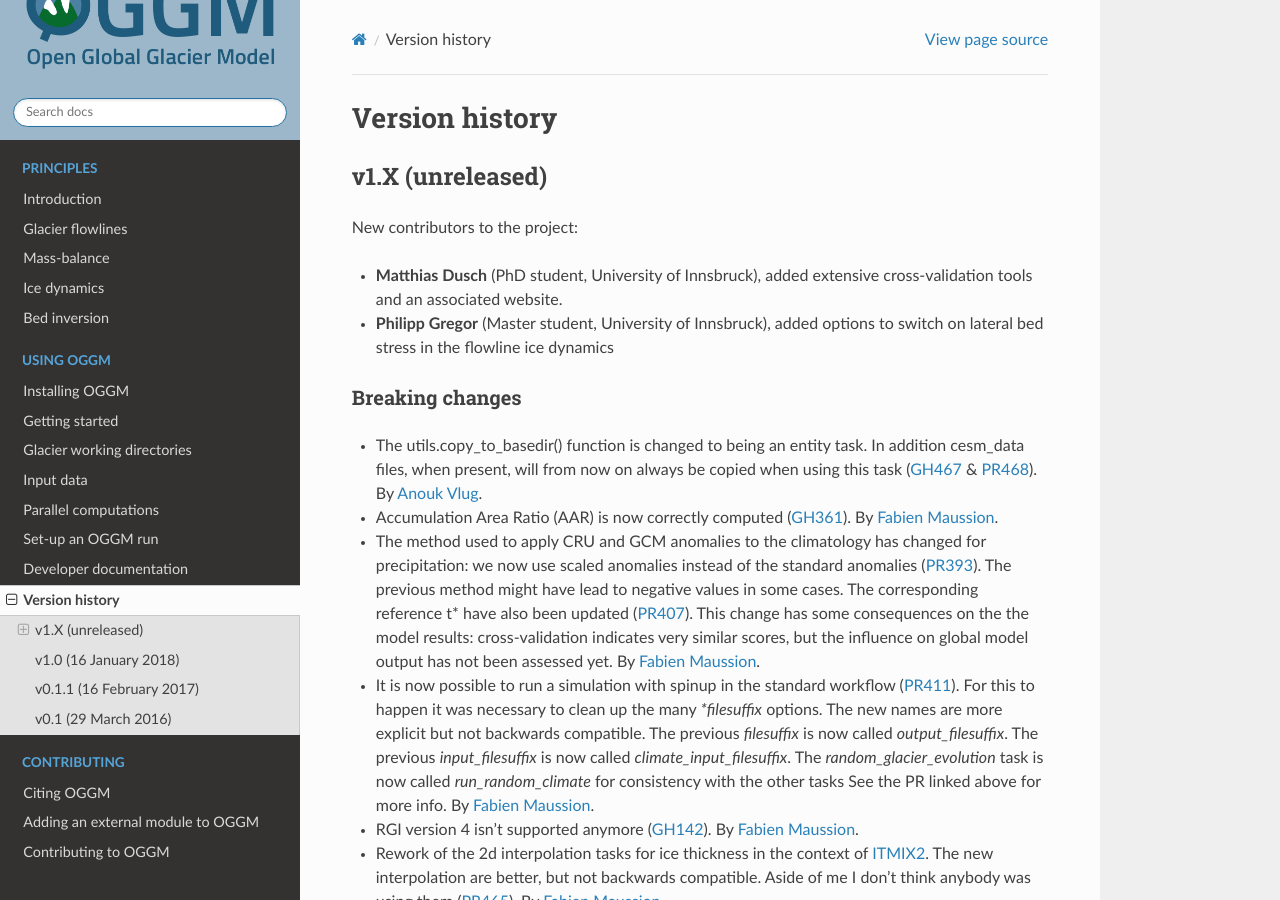
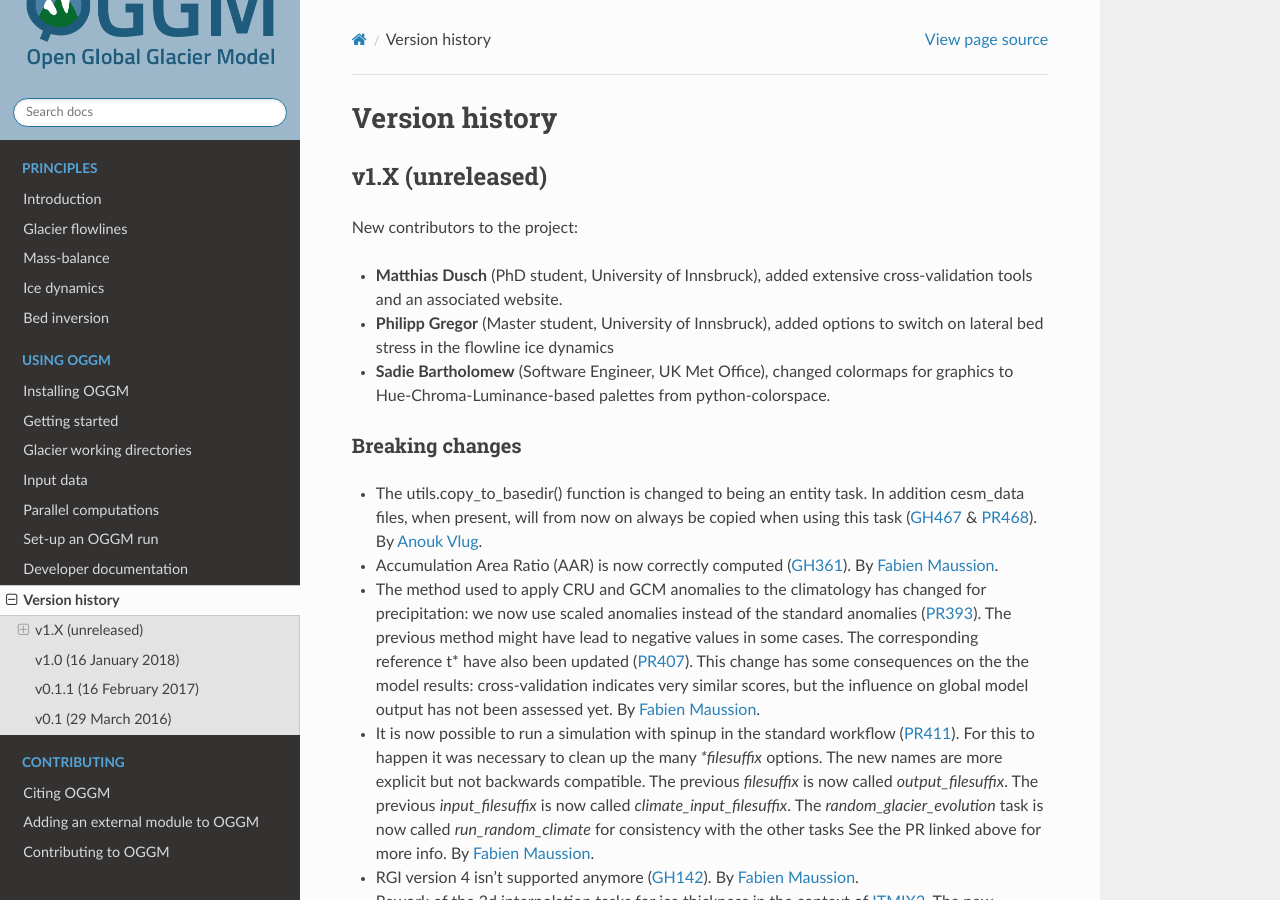
Before and after one commit to OGGM/oggm, a Sphinx documentation site: the page built from docs/whats-new.rst, in a window 1280 px wide and 900 px high. Built offline with Sphinx 7.4.7 and the Read the Docs theme 2.0.0, drawn with Linux system fonts in a browser that asks for light colours; the version number could not be read and is left out; some of the changed text lies outside the part shown.

Commit message:
Add dependency; document python-colorspace change; fix PEP8

```diff
--- a/docs/installing-oggm.rst
+++ b/docs/installing-oggm.rst
@@ -68,6 +68,7 @@ Other libraries:
     - boto3
     - `salem <https://github.com/fmaussion/salem>`_
     - `motionless <https://github.com/ryancox/motionless/>`_
+    - `python-colorspace <https://github.com/retostauffer/python-colorspace>`_
 
 Optional:
     - progressbar2 (displays the download progress)
--- a/docs/whats-new.rst
+++ b/docs/whats-new.rst
@@ -13,6 +13,8 @@ New contributors to the project:
   cross-validation tools and an associated website.
 - **Philipp Gregor** (Master student, University of Innsbruck), added options
   to switch on lateral bed stress in the flowline ice dynamics
+- **Sadie Bartholomew** (Software Engineer, UK Met Office), changed colormaps
+  for graphics to Hue-Chroma-Luminance-based palettes from python-colorspace.
 
 Breaking changes
 ~~~~~~~~~~~~~~~~
@@ -139,6 +141,9 @@ Enhancements
   also adds some safety checks at the calibration and computation of the
   mass-balance to make sure there is no misused parameters (:pull:`493`).
   By `Fabien Maussion <https://github.com/fmaussion>`_.
+- Changed colormaps for graphics to Hue-Chroma-Luminance-based palettes from
+  python-colorspace (:pull:`587`).
+  By `Sadie Bartholomew <https://github.com/sadielbartholomew>`_.
 
 
 Bug fixes
--- a/setup.py
+++ b/setup.py
@@ -63,7 +63,8 @@ req_packages = ['numpy',
                 'progressbar2',
                 'boto3',
                 'requests',
-                'salem']
+                'salem',
+                'python-colorspace']
 
 
 setup(
```
Also changed, not shown: 2 other files.
